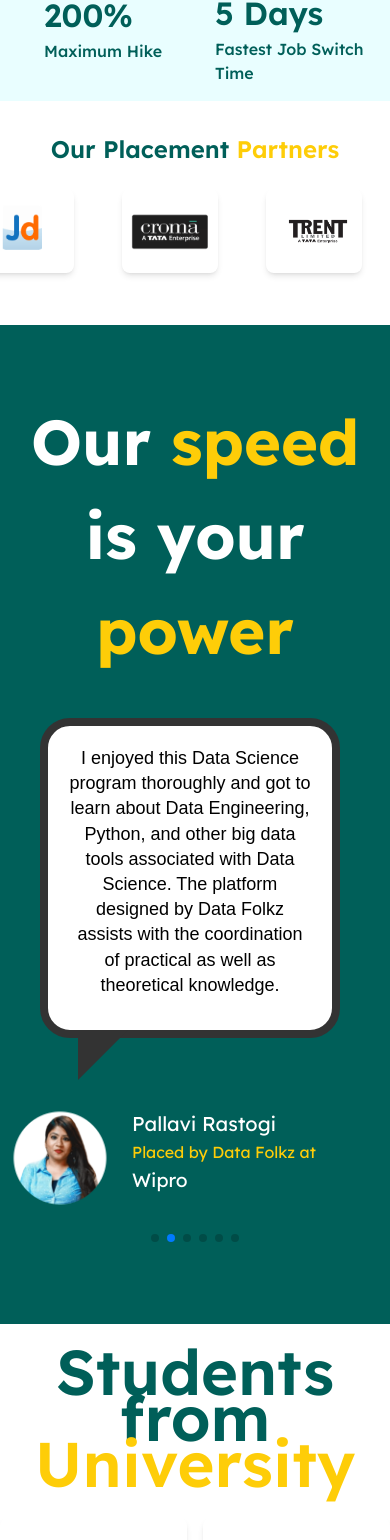
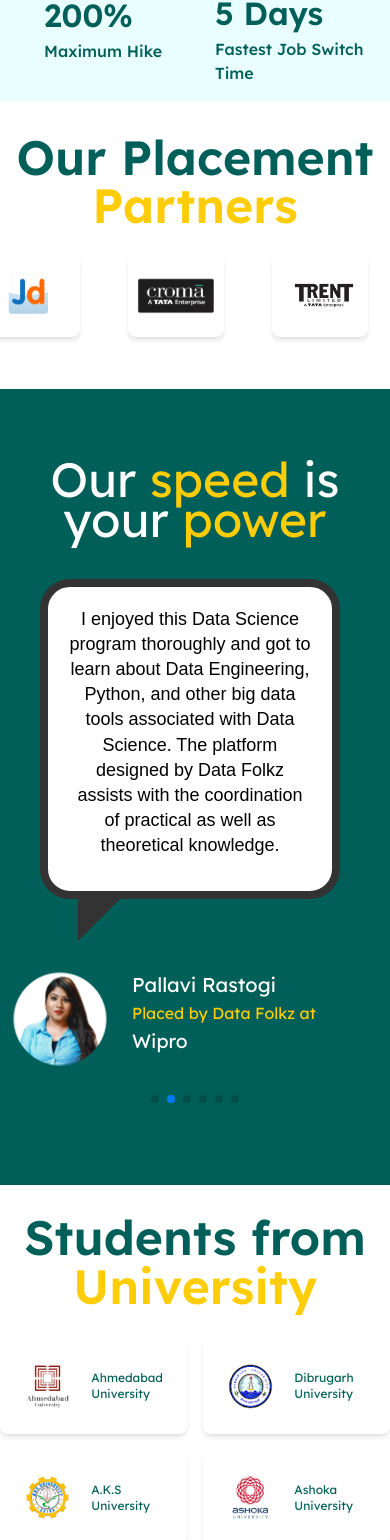
Before and after one commit to mayurkukade/Salaryfy, a React (Vite) app in the folder salaryfy/: page / in a window 390 px wide. Shown: the part 1059-2599 px from the top of the page. Built offline with nearby package versions, Linux system fonts and the light colour scheme.

Commit message:
home page done

```diff
--- a/salaryfy/src/components/FooteComponent/Footer.tsx
+++ b/salaryfy/src/components/FooteComponent/Footer.tsx
@@ -1,11 +1,7 @@
-
 import { Link } from "react-router-dom";
 const Footer = () => {
   return (
-
-
     <div className="w-full bg-darkGreen h-[16rem]  ">
-
       <div className="mx-auto max-w-screen-xl bg-darkGreen space-y-5  px-4  sm:px-6  lg:px-8 ">
         <div className="grid grid-cols-1  gap-8 lg:grid-cols-3 ">
           <div className="flex flex-col mt-14 ">
@@ -17,8 +13,8 @@ const Footer = () => {
               />
             </div>
             <p className="mt-8  text-white text-[1.1rem] text-center">
-                We exist to re-define the market value <br /> of a job seeker
-                for his betterment.
+              We exist to re-define the market value <br /> of a job seeker for
+              his betterment.
             </p>
           </div>
 
@@ -30,14 +26,16 @@ const Footer = () => {
 
               <ul className="mt-6 space-y-4 text-sm ">
                 <li>
-                    <Link to="#"
+                  <Link
+                    to="#"
                     className="text-white transition hover:opacity-75"
                   >
                     Freshers
                   </Link>
                 </li>
                 <li>
-                    <Link to="/"
+                  <Link
+                    to="/"
                     className="text-white transition hover:opacity-75 "
                   >
                     Working Professional
@@ -47,19 +45,17 @@ const Footer = () => {
             </div>
 
             <div className="md:ml-[150px] bg-darkGreen">
-                <p className="font-extrabold text-white text-[1.5rem]">
-                  Company
-                </p>
+              <p className="font-extrabold text-white text-[1.5rem]">Company</p>
 
               <ul className="mt-6 space-y-4 text-sm leading-[30%]">
                 <li>
-                    <Link to="/aboutus"
+                  <Link
+                    to="/aboutus"
                     className="text-white transition hover:opacity-75"
                   >
                     About Us
                   </Link>
                 </li>
-
 
                 {/* <li>
                     <Link to="#"
@@ -70,35 +66,40 @@ const Footer = () => {
                   </li> */}
 
                 <li>
-                    <Link to="#"
+                  <Link
+                    to="#"
                     className="text-white transition hover:opacity-75"
                   >
                     Parent Company
                   </Link>
                 </li>
                 <li>
-                    <Link to="/faq"
+                  <Link
+                    to="/faq"
                     className="text-white transition hover:opacity-75"
                   >
                     FAQ
                   </Link>
                 </li>
                 <li>
-                    <Link to="/termofuse"
+                  <Link
+                    to="/termofuse"
                     className="text-white transition hover:opacity-75"
                   >
                     Term of use
                   </Link>
                 </li>
                 <li>
-                    <Link to="/privacypolicy"
+                  <Link
+                    to="/privacypolicy"
                     className="text-white transition hover:opacity-75"
                   >
                     Privacy policy
                   </Link>
                 </li>
                 <li>
-                    <Link to="/contactus"
+                  <Link
+                    to="/contactus"
                     className="text-white transition hover:opacity-75"
                   >
                     Contact us
@@ -109,7 +110,7 @@ const Footer = () => {
           </div>
 
           {/* Follow US */}
-            <div className="mt-12 bg-darkGreen">
+          <div className="lg:mt-12  laptop:mt-12 xs:mt-9 bg-darkGreen mb-8">
             <p className="font-extrabold text-white text-[1.5rem] flex justify-center">
               Follow Us
             </p>
@@ -201,16 +202,11 @@ const Footer = () => {
                 />
               </svg>
             </div>
-
-
+          </div>
+        </div>
       </div>
 
-          </div>
-
-
-        </div>
-
-        <p className="text-xs text-gray-300 text-center  mt-5 p-5 bg-darkGreen">
+      <p className="text-xs  lg:p-8 text-gray-300 text-center    bg-darkGreen">
         &copy; 2023. Company Salaryfy. All rights reserved.
       </p>
     </div>
--- a/salaryfy/src/components/HomeComponent/PlacementsPartners.tsx
+++ b/salaryfy/src/components/HomeComponent/PlacementsPartners.tsx
@@ -12,7 +12,7 @@ const PlacementsPartners = () => {
   return (
     <div className="w-full  font-Lexend ">
       <div className="container mx-auto">
-        <p className="text-center mt-8 md:mt-[4rem]  mb-6 md:mb-[3.81rem] text-2xl md:text-[3.9375rem] font-semibold">
+        <p className="text-center mt-8 md:mt-[4rem]  mb-6 md:mb-[3.81rem] text-2xl md:text-[3.9375rem] font-semibold xs:text-[3rem] xs:leading-[3rem] ">
           <span className="text-darkGreen">Our Placement</span>
           <span className="text-yellow"> Partners</span>
         </p>
--- a/salaryfy/src/components/HomeComponent/Testimonals.tsx
+++ b/salaryfy/src/components/HomeComponent/Testimonals.tsx
@@ -2,7 +2,7 @@ import HomeCarousole2 from "./HomeCarousole";
 const Testimonals = () => {
   return (
     <div className="bg-darkGreen  mt-8 py-[70px]">
-      <p className="text-center text-white    text-[3.9375rem] font-bold font-Lexend ">
+      <p className="text-center text-white    lg:text-[3.9375rem] lg:font-bold font-Lexend xs:text-[3rem] xs:leading-10 ">
         Our <span className="text-yellow">speed</span> is your{" "}
         <span className="text-yellow">power</span>
       </p>
--- a/salaryfy/src/components/HomeComponent/Universities.tsx
+++ b/salaryfy/src/components/HomeComponent/Universities.tsx
@@ -21,9 +21,9 @@ const Universities = () => {
   return (
     <div className="w-full font-Lexend">
       <div className="container mx-auto">
-        <p className="text-center  mt-8 md:mt-16 mb-6 md:mb-15 text-2xl md:text-4xl font-semibold">
-          <span className="text-darkGreen text-[3.9375rem]">Students from </span>
-          <span className="text-yellow text-[3.9375rem]">University</span>
+        <p className="text-center xs:leading-10  mt-8 md:mt-16 mb-6 md:mb-15 text-2xl md:text-4xl font-semibold">
+          <span className="text-darkGreen lg:text-[3.9375rem] xs:text-[3rem]">Students from </span>
+          <span className="text-yellow lg:text-[3.9375rem] xs:text-[3rem]">University</span>
         </p>
         <div className="max-h-[400px] overflow-y-auto">
           <div className="grid grid-cols-2 md:grid-cols-4 gap-4 md:gap-8 mb-10 ">
```
Lines whose indentation alone changed are shown as unchanged.
